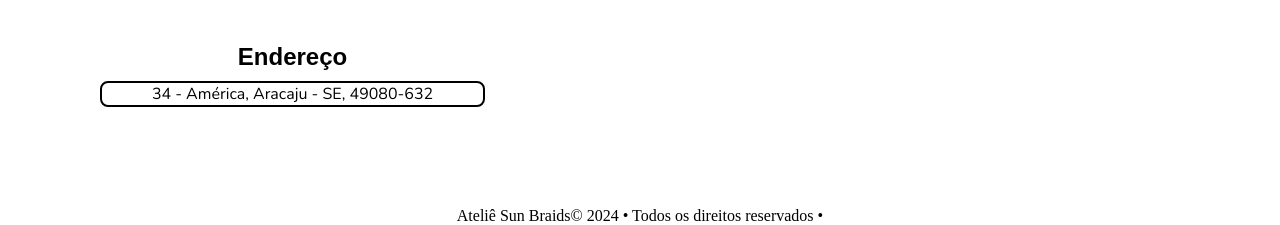
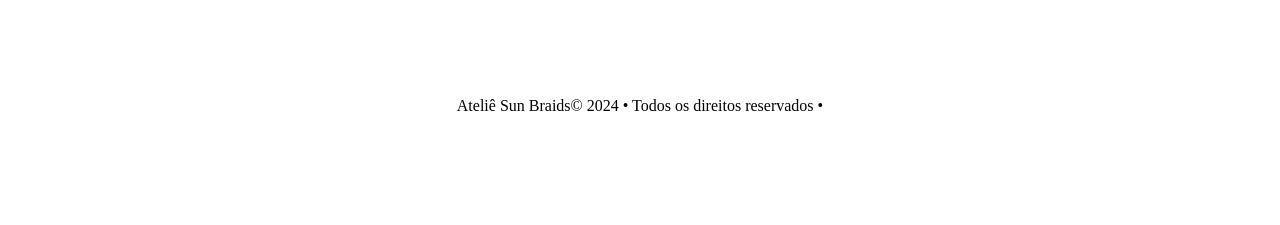
Before and after one commit to Anna-hub19/atelieSunBraids-Aracaju-SE, a plain HTML site: page index.html in a window 1280 px wide. Shown: the part 3339-3564 px from the top of the page. After the commit the page ends 3454 px from the top, so only its background shows below. Drawn offline with nearby package versions, Linux system fonts and the light colour scheme; a web font is replaced by a local one.

Commit message:
Update index.html

```diff
--- a/index.html
+++ b/index.html
@@ -90,11 +90,6 @@
                 <h3 class="subtitulo-rodape">Redes sociais </h3>
                 <a class="link-rodape" href="https://instagram.com/ateliesunbraids" target="_blank">@ateliesunbraids</a>
             </div>
-              <div class="div-rodape2">
-                <h3 class="subtitulo-rodape"> Endereço </h3>
-                <a class="link-rodape" href="https://www.google.com/maps/place/Ateli%C3%AA+Sun+Braids+%7C+Trancista/@-10.9176575,-37.0846125,17z/data=!3m1!4b1!4m6!3m5!1s0x71ab30008d7331d:0x1dac1720abea021b!8m2!3d-10.9176575!4d-37.0846125!16s%2Fg%2F11wqh270r_?entry=ttu&g_ep=EgoyMDI1MDEwNi4xIKXMDSoASAFQAw%3D%3D
-" target="_blank">34 - América, Aracaju - SE, 49080-632</a>
-            </div>
           </div>
           <div>
             <img class="img-rodape" src="./imagens/logo.png" alt="logo atelie sun braids">
```
